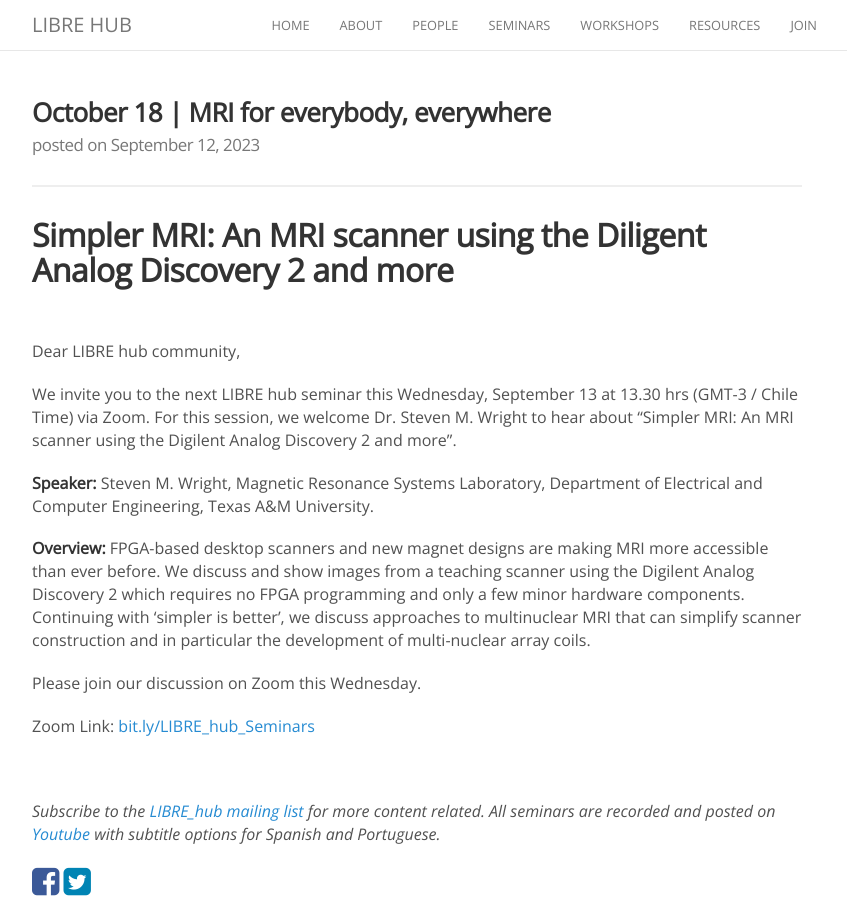
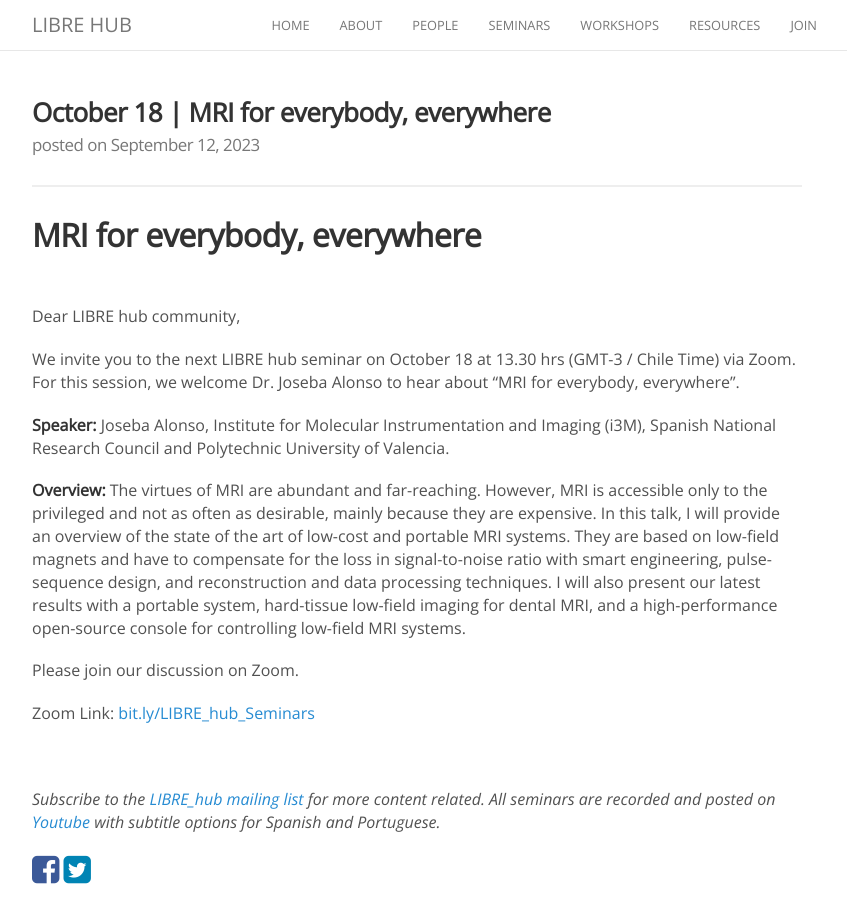
Before and after one commit to LIBREhub/LIBREhub.github.io, a Jekyll site: the page built from _posts/2023-09-12-joseba-alonso.md, in a window 1280 px wide. Shown: the whole page, without its empty margins (223-1070 px from the left). Built offline with Jekyll 4.4.1, drawn with Linux system fonts in a browser that asks for light colours; nearby versions of some CDN libraries.

Commit message:
Update 2023-09-12-joseba-alonso.md

```diff
--- a/_posts/2023-09-12-joseba-alonso.md
+++ b/_posts/2023-09-12-joseba-alonso.md
@@ -5,19 +5,19 @@ categories: newseminar
 header-img: images/seminars/joseba_alonso_flyer.png
 ---
 
-## Simpler MRI: An MRI scanner using the Diligent Analog Discovery 2 and more
+## MRI for everybody, everywhere
 
 <br>
 
 Dear LIBRE hub community,
 
-We invite you to the next LIBRE hub seminar this Wednesday, September 13 at 13.30 hrs (GMT-3 / Chile Time) via Zoom. For this session, we welcome Dr. Steven M. Wright to hear about "Simpler MRI: An MRI scanner using the Digilent Analog Discovery 2 and more".
+We invite you to the next LIBRE hub seminar on October 18 at 13.30 hrs (GMT-3 / Chile Time) via Zoom. For this session, we welcome Dr. Joseba Alonso to hear about "MRI for everybody, everywhere".
 
-**Speaker:** Steven M. Wright, Magnetic Resonance Systems Laboratory, Department of Electrical and Computer Engineering, Texas A&M University.
+**Speaker:** Joseba Alonso, Institute for Molecular Instrumentation and Imaging (i3M), Spanish National Research Council and Polytechnic University of Valencia.
 
-**Overview:** FPGA-based desktop scanners and new magnet designs are making MRI more accessible than ever before. We discuss and show images from a teaching scanner using the Digilent Analog Discovery 2 which requires no FPGA programming and only a few minor hardware components. Continuing with ‘simpler is better’, we discuss approaches to multinuclear MRI that can simplify scanner construction and in particular the development of multi-nuclear array coils.
+**Overview:** The virtues of MRI are abundant and far-reaching. However, MRI is accessible only to the privileged and not as often as desirable, mainly because they are expensive. In this talk, I will provide an overview of the state of the art of low-cost and portable MRI systems. They are based on low-field magnets and have to compensate for the loss in signal-to-noise ratio with smart engineering, pulse-sequence design, and reconstruction and data processing techniques. I will also present our latest results with a portable system, hard-tissue low-field imaging for dental MRI, and a high-performance open-source console for controlling low-field MRI systems.
 
-Please join our discussion on Zoom this Wednesday.
+Please join our discussion on Zoom.
 
 Zoom Link: [bit.ly/LIBRE_hub_Seminars](https://bit.ly/LIBRE_hub_Seminars)
 
```
